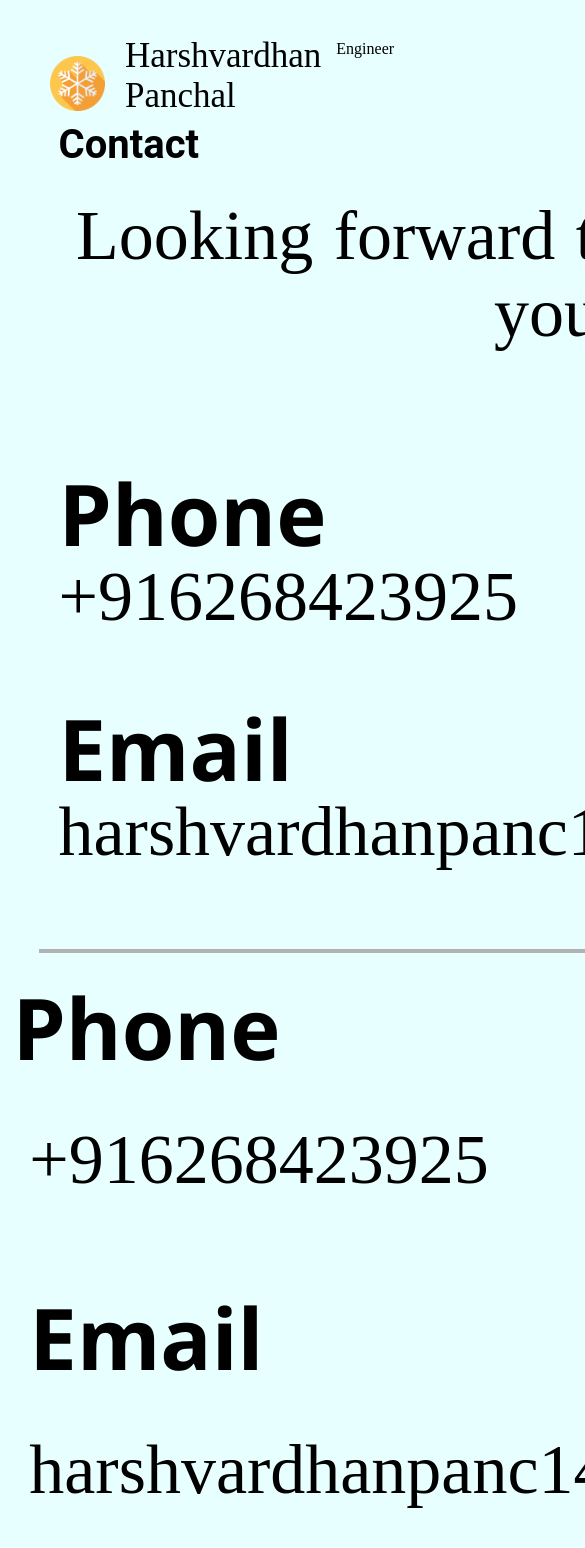
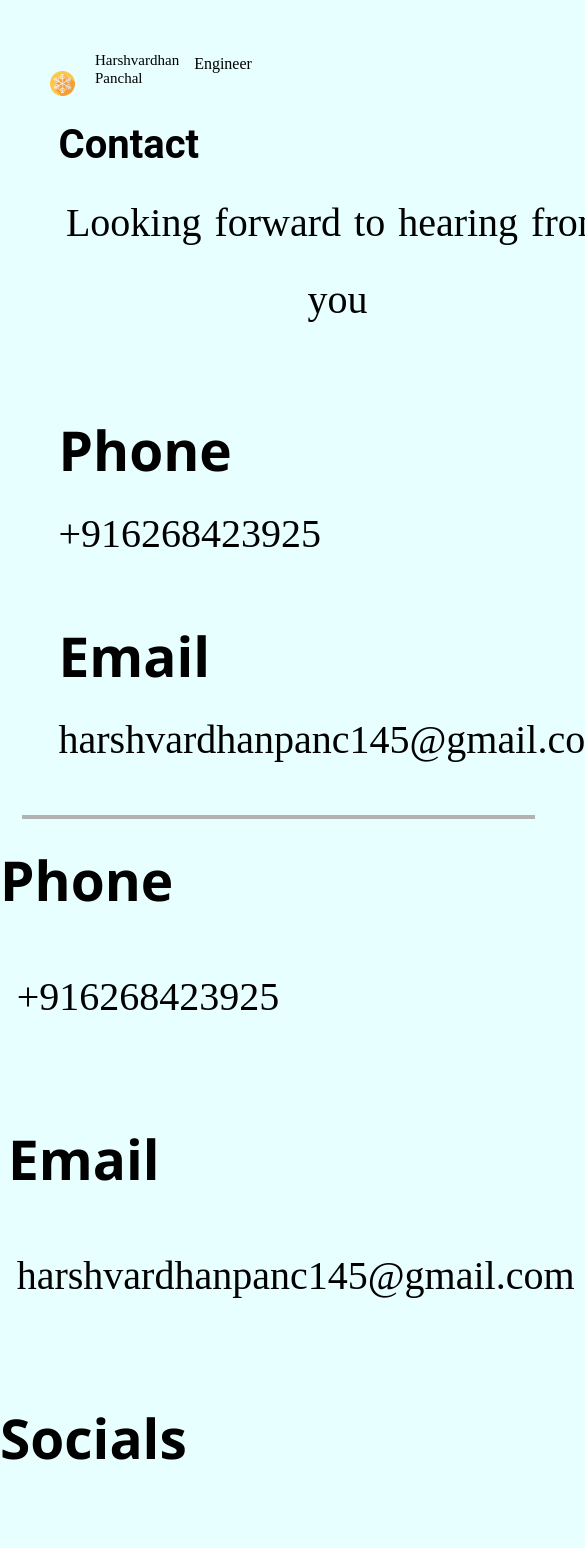
Before and after one commit to harshu-panchal/myportfolio, a React (Vite) app: page /myportfolio/Contact in a window 390 px wide. Shown: the top 1548 px of the page, 585 px wide, since content can reach past the window. Built offline with nearby package versions, Linux system fonts and the light colour scheme.

Commit message:
sixth commit

```diff
--- a/src/components/responsive.css
+++ b/src/components/responsive.css
@@ -21,7 +21,7 @@
     }
 
     .logo-text {
-        font-size: 35px;
+        font-size: 15px;
     }
 
     .logo {
@@ -32,8 +32,8 @@
 
     .logo-image {
         padding-top: 20px;
-        width: 55px;
-        height: 55px;
+        width: 25px;
+        height: 25px;
     }
 
     .logo-and-content {
@@ -50,25 +50,25 @@
     }
 
     .my-image {
-        width: 1100px;
-        height: 1100px;
+        width: 700px;
+        height: 700px;
     }
 
     .heading {
-        font-size: 150px;
+        font-size: 100px;
         text-align: center;
         padding-bottom: 6%;
     }
 
     .sub-heading {
-        font-size: 85px;
+        font-size: 55px;
         text-align: center;
         line-height: 90px;
         padding-bottom: 4%;
     }
 
     .bio {
-        font-size: 70px;
+        font-size: 40px;
         text-align: center;
         line-height: 77px;
     }
@@ -80,8 +80,8 @@
     }
 
     .buttonn {
-        width: 340px;
-        height: 340px;
+        width: 200px;
+        height: 200px;
     }
 
     .footer-data {
@@ -414,13 +414,13 @@
     }
 
     .socials {
-        width: 100px;
-        height: 100px;
+        width: 20px;
+        height: 20px;
     }
 
     .instagram {
-        width: 80px;
-        height: 80px;
+        width: 10px;
+        height: 10px;
     }
 
     .creator-name {
@@ -437,7 +437,6 @@
     .Home-container {
         padding-left: 50%;
         text-align: center;
-
     }
     .creator-name{
         display: none;
```
